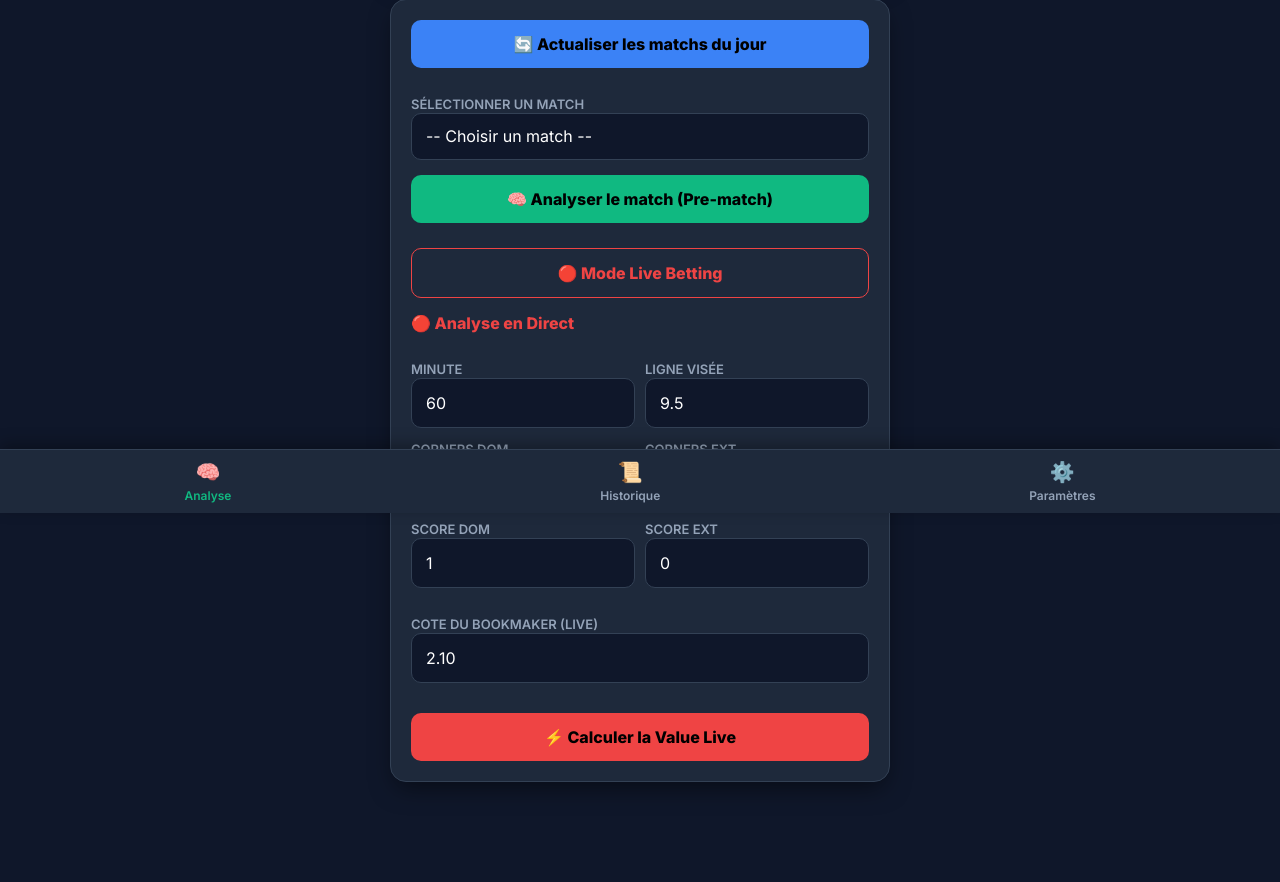
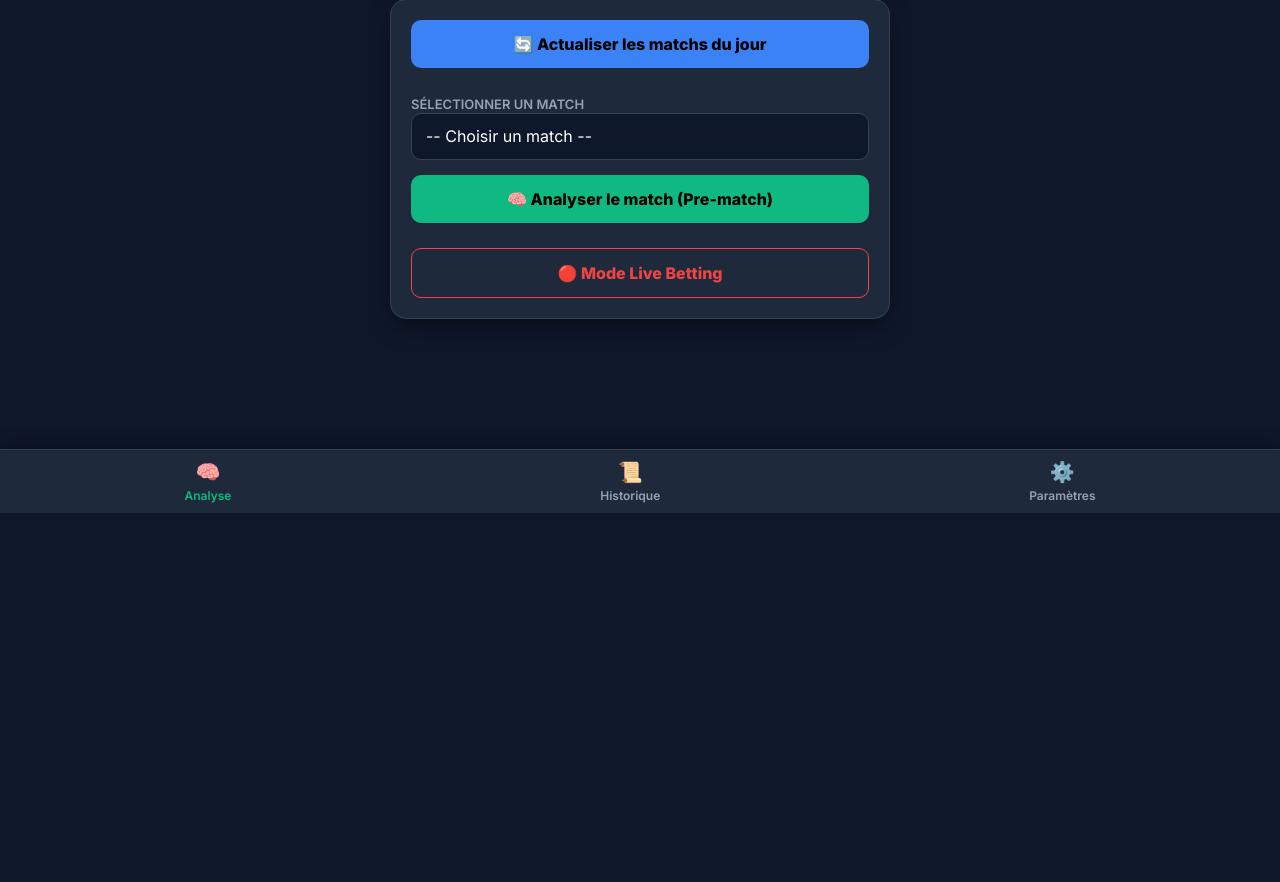
Before and after one commit to hamzypogba0610-pixel/Orion_bot237, a FastAPI app: page / in a window 1280 px wide. Shown: the part 287-1169 px from the top of the page. After the commit the page ends 800 px from the top, so only its background shows below. Run offline with FastAPI, Linux system fonts and the light colour scheme; data that the repository does not hold is empty.

Commit message:
Update index.html

```diff
--- a/templates/index.html
+++ b/templates/index.html
@@ -128,26 +128,7 @@
         <label>Cote (Score Exact)</label>
         <input type="number" step="0.01" id="lsCote" value="8.50">
     </div>
-    <button onclick="analyserLiveScore()" style="background-color: var(--blue); margin-top: 15px;">⚡ Calculer la Value Score Exact</button>
-        </div>
-                        <h4 style="color: var(--danger); margin-bottom: 10px;">🔴 Analyse en Direct</h4>
-                        <div style="display: grid; grid-template-columns: 1fr 1fr; gap: 10px;">
-                            <div><label>Minute</label><input type="number" id="liveMinute" value="60"></div>
-                            <div><label>Ligne visée</label><input type="number" step="0.5" id="liveLigne" value="9.5"></div>
-                            <div><label>Corners Dom</label><input type="number" id="liveCornersDom" value="3"></div>
-                            <div><label>Corners Ext</label><input type="number" id="liveCornersExt" value="2"></div>
-                            <div><label>Score Dom</label><input type="number" id="liveScoreDom" value="1"></div>
-                            <div><label>Score Ext</label><input type="number" id="liveScoreExt" value="0"></div>
-                        </div>
-                        <div style="margin-top: 10px;">
-                            <label>Cote du bookmaker (Live)</label>
-                            <input type="number" step="0.01" id="liveCote" value="2.10">
-                        </div>
-                        <button onclick="analyserLive()" style="background-color: var(--danger); margin-top: 15px;">⚡ Calculer la Value Live</button>
-                    </div>
-                </div>
-            </div>
-
+    <button onclick="analyserLiveScore()" style="background-color: var(--blue); margin-top: 15px;">⚡ Calculer la Value Score Exact</button>  </div>
             <div id="resultats" style="display: none;">
                 <div class="match-title" id="matchTitle"></div>
                 <div id="contextInfo" style="font-size: 12px; color: var(--text-muted); text-align: center; margin-bottom: 15px; background: var(--bg-card); padding: 10px; border-radius: 8px; display: none;"></div>
```
